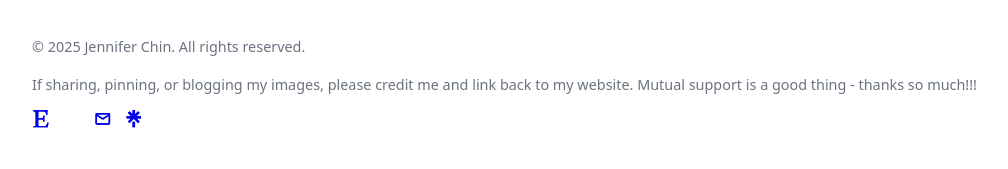
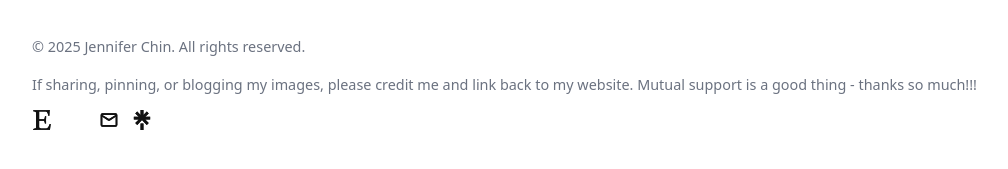
Before and after one commit to MoxieColor/moxiecolor, a Jekyll site: the page built from index.md, in a window 1280 px wide. Shown: the part 551-720 px from the top of the page, without its empty margins (134-1142 px from the left). Built offline with Jekyll 4.4.1, drawn with Linux system fonts in a browser that asks for light colours.

Commit message:
Update styles.css

```diff
--- a/assets/styles.css
+++ b/assets/styles.css
@@ -42,15 +42,31 @@ body{
   color:var(--accent);
 }
 h1,h2,h3{line-height:1.2}
-.site-footer{border-top:1px solid #eee;margin-top:2rem;padding:1rem 0;color:var(--muted);font-size:.9rem}
+
+.site-footer{
+  border-top:1px solid #eee;
+  margin-top:2rem;
+  padding:1rem 0;
+  color:var(--muted);
+  font-size:.9rem;
+}
+
 .footer-links, .link-buttons { list-style:none; margin:0; padding:0; }
 .footer-links li { display:inline-block; margin:0 .6rem .4rem 0; }
-.footer-links a.link { display:inline-flex; align-items:center; gap:.35rem; text-decoration:none; }
+.footer-links a.link { display:inline-flex; align-items:center; gap:.35rem; text-decoration:none; color: inherit; }
+
+.site-footer .footer-links { color: var(--fg, #000); }     /* black just for the icon row */
+.site-footer .footer-links a.link { color: inherit !important; }
+.site-footer .footer-links .icon { width: 1.25rem; height: 1.25rem; fill: currentColor !important; }
+
 .icon { width:1.1rem; height:1.1rem; fill: currentColor; }
-.social-icons .fa {color: black !important; }
 .link-buttons li { margin:.5rem 0; }
 .link-buttons a.link { display:inline-flex; align-items:center; gap:.5rem; padding:.6rem 1rem; border:1px solid currentColor; border-radius:.5rem; text-decoration:none; }
-.sr-only{ position:absolute;width:1px;height:1px;padding:0;margin:-1px;overflow:hidden;clip:rect(0,0,0,0);white-space:nowrap;border:0; }
+
+.sr-only{
+  position:absolute;width:1px;height:1px;padding:0;margin:-1px;overflow:hidden;clip:rect(0,0,0,0);white-space:nowrap;border:0;
+}
+
 .newsletter-form{display:grid;gap:.5rem;max-width:420px}
 .newsletter-form input{padding:.6rem .8rem;border-radius:.5rem;border:1px solid #ddd}
 .newsletter-form button{padding:.6rem .8rem;border-radius:.5rem;border:1px solid var(--accent);background:var(--accent);color:white;font-weight:600}
```
